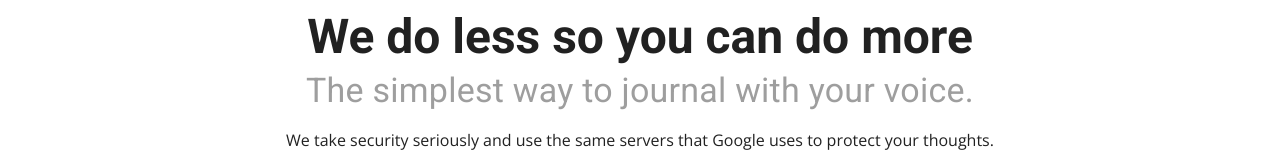
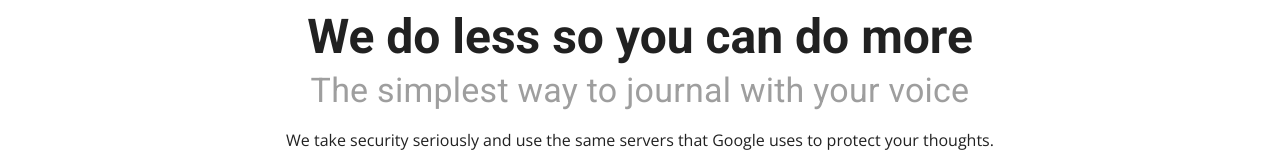
Before and after one commit to AllanJeremy/stickythoughts-frontend, a Nuxt app: page /why in a window 1280 px wide. Shown: the part 767-927 px from the top of the page. Built offline with nearby package versions, Linux system fonts and the light colour scheme.

Commit message:
[Cleanup] Removed period at the end of copy subtitle

```diff
--- a/pages/why.vue
+++ b/pages/why.vue
@@ -32,7 +32,7 @@
         We do less so you can do more
       </h1>
       <h2 class="display-1 grey--text mb-4">
-        The simplest way to journal with your voice.
+        The simplest way to journal with your voice
       </h2>
       <p class="font-weight-light">
         We take security seriously and use the same servers that Google uses to
```
